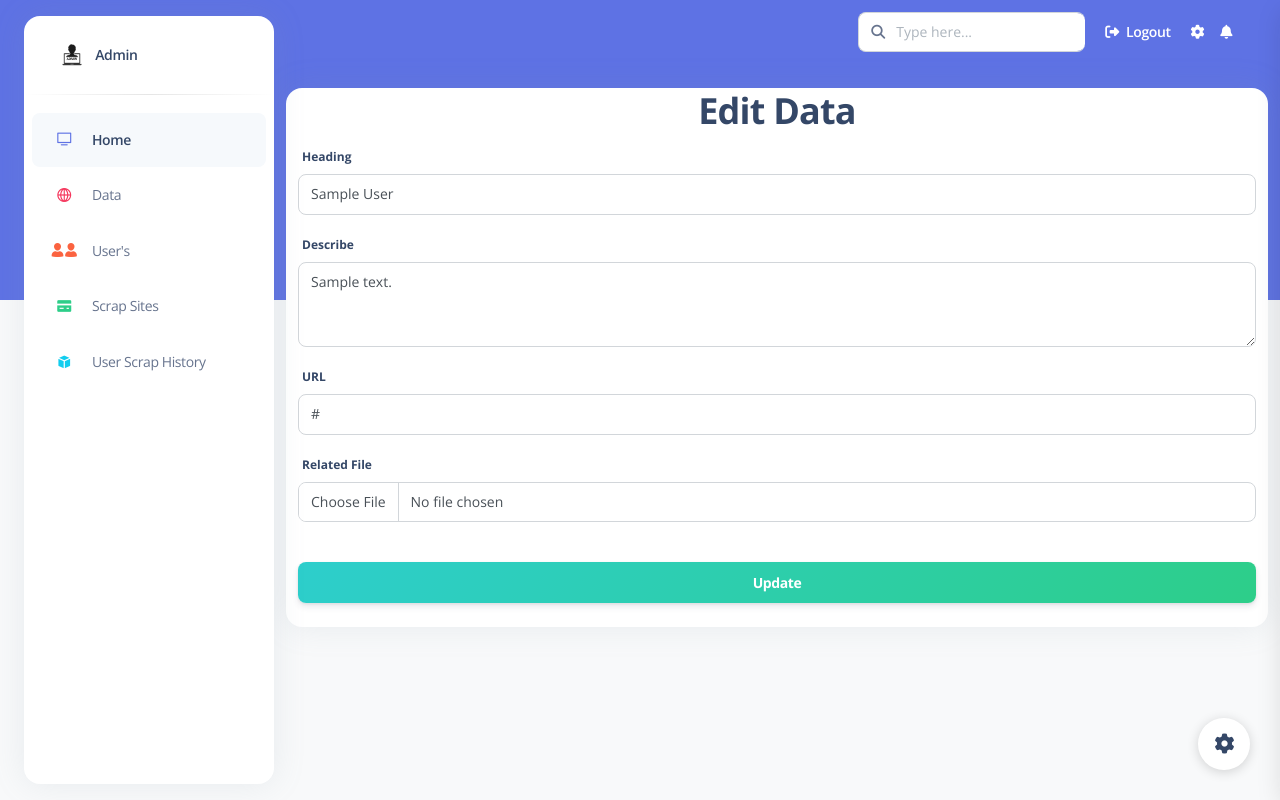
After one commit to 6285anwar/web-scraping, a Django app: page /admin_editviewdata/1/ in a window 1280 px wide. The commit adds this page. Run offline with Django 4.2, Linux system fonts and the light colour scheme; tables that the repository leaves empty hold one stand-in row (values such as "Sample post"); some libraries are stand-ins or nearby versions.

Commit message:
seventh commit

```diff
--- a/WebScraping/urls.py
+++ b/WebScraping/urls.py
@@ -35,6 +35,14 @@ urlpatterns = [
     re_path(r'^admin_user_delete/(?P<id>\d+)/$', views.admin_user_delete,name='admin_user_delete'),
     re_path(r'^admin_datas/$', views.admin_datas,name='admin_datas'),
     re_path(r'^admin_data_add/$', views.admin_data_add,name='admin_data_add'),
+    re_path(r'^admin_viewdata/(?P<id>\d+)/$', views.admin_viewdata, name='admin_viewdata'),
+
+    re_path(r'^admin_editviewdata/(?P<id>\d+)/$', views.admin_editviewdata, name='admin_editviewdata'),
+    re_path(r'^admin_deletedata/(?P<id>\d+)/$', views.admin_deletedata,name='admin_deletedata'),
+
+
+
+
 
 
 
@@ -52,6 +60,7 @@ urlpatterns = [
     re_path(r'^user_scrapsitedata/$', views.user_scrapsitedata, name='user_scrapsitedata'),
 
     re_path(r'^user_viewdata/$', views.user_viewdata, name='user_viewdata'),
+    re_path(r'^user_datascrap/$', views.user_datascrap,name='user_datascrap'),
 
 
 
--- a/app/views.py
+++ b/app/views.py
@@ -107,6 +107,46 @@ def admin_data_add(request):
         return redirect('admin_datas')
     return render(request, 'admin_data_add.html')
 
+def admin_viewdata(request,id):
+    data=admin_data.objects.filter(id=id)
+    return render(request, 'admin_viewdata.html',{'data':data})
+
+def admin_editviewdata(request,id):
+    data=admin_data.objects.filter(id=id)
+    if request.method == 'POST':
+        a=admin_data.objects.get(id=id)
+        a.Heading = request.POST['head']
+        a.Describe = request.POST['desc']
+        a.url = request.POST['link']
+        av=admin_data.objects.get(id=id)
+        try:
+            av.filez = request.FILES['fil']
+            av.save()
+
+        except:
+            a.save()
+
+        return redirect('admin_datas')
+
+    return render(request, 'admin_editviewdata.html',{'data':data})
+
+def admin_deletedata(request, id):
+    data = admin_data.objects.get(id=id)
+    data.delete()
+    return redirect('admin_datas')
+
+
+
+
+
+
+
+
+
+
+
+
+
 # ============ User Module ======================
 def user_logout(request):
     if 'u_id' in request.session:
@@ -172,12 +212,26 @@ def user_ecommercescrap(request):
     return render(request, 'user_ecommercescrap.html')
 
 
+
+def user_datascrap(request):
+    if request.session.has_key('u_id'):
+        u_id = request.session['u_id']
+
+    users = user_registration.objects.filter(id=u_id)
+    return render(request, 'user_datascrap.html',{'users':users})
+
+
+
+
+
+
+
 # def user_webscrap(request):
 #     return render(request, 'user_webscrap.html')
 
 
 def user_listwebscrap(request):
-    return render(request, 'user_listwebscrap.html')
+    return render(request, 'user_listwebscrap.html',)
 
 
 def user_imbd(request):
--- a/templates/admin_datas.html
+++ b/templates/admin_datas.html
@@ -19,14 +19,14 @@
             </div>
             <div class="card-body text-lg-left text-center pt-0">
                 <h5>{{i.Describe}}</h5>
-                <a href="javascript:;" class="btn btn-icon bg-gradient-primary  mt-3 mb-0">
+                <a href="{% url 'admin_viewdata' i.id %}" class="btn btn-icon bg-gradient-primary  mt-3 mb-0">
                     View
                     <i class="fas fa-file ms-1" aria-hidden="true"></i>
                 </a>
                 &nbsp;
                 &nbsp;
                 &nbsp;
-                <a href="javascript:;" class="btn btn-icon bg-gradient-danger  mt-3 mb-0">
+                <a href="{% url 'admin_deletedata' i.id %}" class="btn btn-icon bg-gradient-danger  mt-3 mb-0">
                     Delete
                     <i class="fas fa-trash ms-1" aria-hidden="true"></i>
                 </a>
--- /dev/null
+++ b/templates/admin_editviewdata.html
@@ -0,0 +1,44 @@
+{%extends 'admin_index.html'%}
+{%load static%}
+{%block content%}
+
+
+<div class="row">
+    <div class="card">
+        <div class="col-md-12">
+            <div class="text-center">
+            <h2>Edit Data</h2>
+            </div>
+            <form role="form" action="" method="post" enctype="multipart/form-data">
+
+                {% csrf_token %}
+                {% for data in data %}
+                <div class="form-group">
+                    <label for="example-text-input" class="form-control-label">Heading</label>
+                    <input class="form-control" type="text" id="example-text-input" name="head" value="{{data.Heading}}">
+                </div>
+                <div class="form-group">
+                    <label for="exampleFormControlTextarea1">Describe</label>
+                    <textarea class="form-control" id="exampleFormControlTextarea1" name="desc" rows="3" >{{data.Describe}}</textarea>
+                </div>
+                <div class="form-group">
+                    <label for="example-url-input" class="form-control-label">URL</label>
+                    <input class="form-control" type="text" id="example-url-input" name="link" value="{{data.url}}">
+                </div>
+                <div class="form-group">
+                    <label for="example-url-input" class="form-control-label">Related File</label>
+                    <input type="file" class="form-control" placeholder="Photo"  name="fil" value="{{data.filez.url}}">
+                </div>
+
+                <div class="form-group">
+                    <button type="submit" class="btn bg-gradient-success w-100 my-4 mb-2">Update</button>
+                  </div>
+                  {% endfor %}
+            </form>
+        </div>
+
+    </div>
+</div>
+
+
+{% endblock %}
--- a/templates/admin_index.html
+++ b/templates/admin_index.html
@@ -51,6 +51,14 @@
           </a>
         </li>
         <li class="nav-item">
+          <a class="nav-link " href="{% url 'admin_datas' %}">
+            <div class="icon icon-shape icon-sm border-radius-md text-center me-2 d-flex align-items-center justify-content-center">
+              <i class="ni ni-world-2 text-danger text-sm opacity-10"></i>
+            </div>
+            <span class="nav-link-text ms-1">Data</span>
+          </a>
+        </li>
+        <li class="nav-item">
           <a class="nav-link " href="{% url 'admin_user' %}">
             <div class="icon icon-shape icon-sm border-radius-md text-center me-2 d-flex align-items-center justify-content-center">
               <i class="ni ni-single-02 text-warning text-sm opacity-10"></i> <i class="ni ni-single-02 text-warning text-sm opacity-10"></i>
@@ -74,14 +82,7 @@
             <span class="nav-link-text ms-1">User Scrap History</span>
           </a>
         </li>
-        <li class="nav-item">
-          <a class="nav-link " href="{% url 'admin_datas' %}">
-            <div class="icon icon-shape icon-sm border-radius-md text-center me-2 d-flex align-items-center justify-content-center">
-              <i class="ni ni-world-2 text-danger text-sm opacity-10"></i>
-            </div>
-            <span class="nav-link-text ms-1">Data</span>
-          </a>
-        </li>
+
 
       </ul>
     </div>
```
Also changed, not shown: templates/admin_viewdata.html (added, +40 -0 lines), templates/user_datascrap.html (added, +13 -0 lines), templates/user_viewdata.html (+16 -4 lines), media/images/Screenshot_2022-05-12_at_9.49.50_AM.png (added), media/images/dubai-skylines-at-night-pexels-3787839-da7425-1024.jpeg (added), 3 other files.
